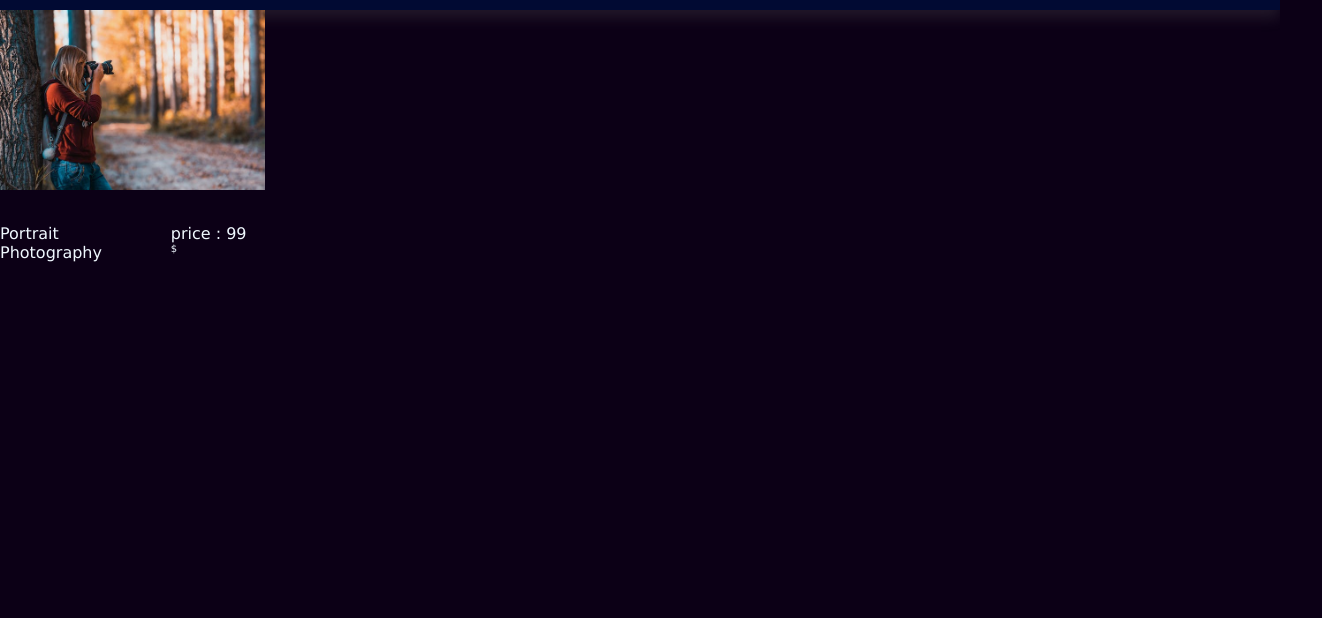
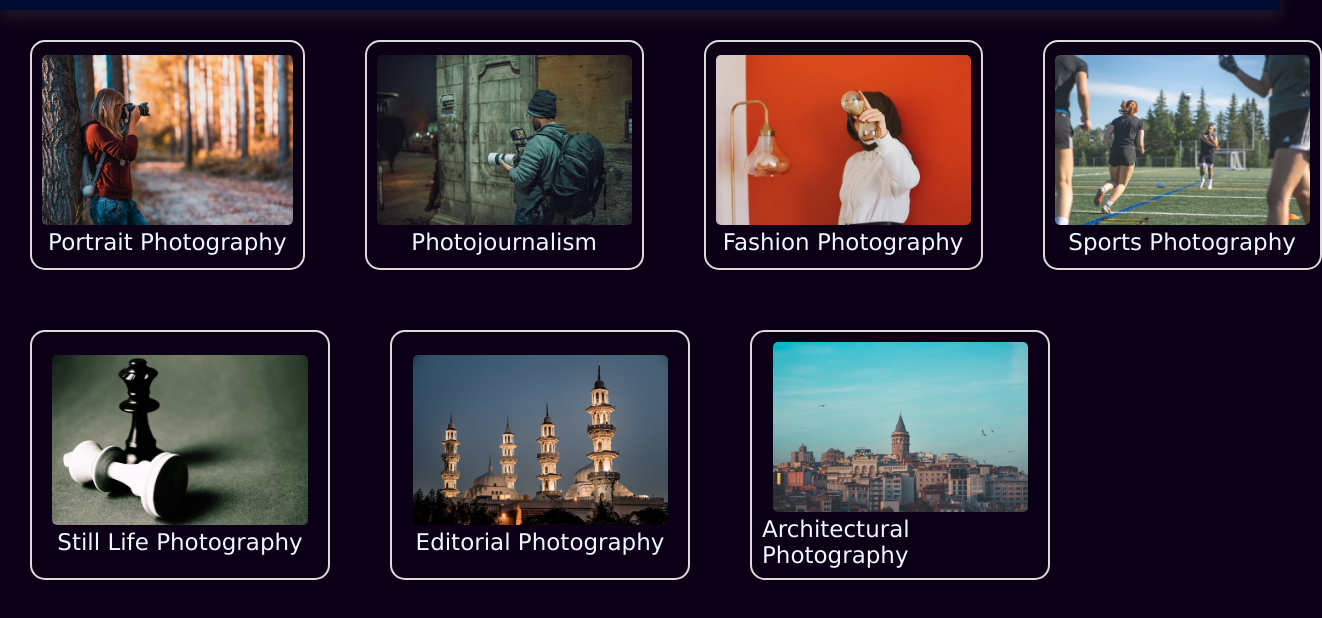
Before and after one commit to ajay-keelu/herovired, a plain HTML site: page Graded Assignment Photography/courses.html in a window 1280 px wide. Shown: the part 90-708 px from the top of the page, 1322 px wide, since content can reach past the window. Drawn offline with Linux system fonts and the light colour scheme.

Commit message:
Add files via upload

```diff
--- a/Graded Assignment Photography/courSt.css
+++ b/Graded Assignment Photography/courSt.css
@@ -1,18 +1,44 @@
+*{
+    transition: display .6s  ease-in-out !important;
+}
 .details{
     color: aliceblue;
 }
 .details .cost sup{
-    font-size: 10px ;
+    font-size: 10px;
 }
 .card{
-    height:500px;
-    width:250px;
+    min-height:230px;
+    margin: 30px;
+    width: 300px;
+    padding: 10px;
+    border: 2px solid gainsboro;
+    border-radius: 15px;
+    cursor: pointer;
+    display:flex ;
+    flex-direction: column;
+    justify-content: center;
+    align-items: center;
 }
 .card .image img{
-    height:180px;
+    height:170px;
+    border-radius: 5px;
+    transition: transform .4s ;
 }
 .details{
     display: flex;
     gap: 20px;
-    margin-top: 30px;
 }
+.details .name{
+    font-size: 23px;
+}
+.courses .main{
+    display: flex;
+}
+.card:hover .couPara{
+    display: block !important;
+}
+.card img:hover{
+    transition: transform .4s ;
+    transform: scale(1.1);
+}
--- a/Graded Assignment Photography/courses.html
+++ b/Graded Assignment Photography/courses.html
@@ -35,10 +35,65 @@
                 </div>
                 <div class="details">
                     <div class="name">Portrait Photography</div>
-                    <div class="cost">price : 99 <sup>$</sup></div>
                 </div>
 
             </div>
+            <div class="card">
+                <div class="image">
+                    <img src="./images/cource2.jpeg" alt="">
+                </div>
+                <div class="details">
+                    <div class="name">Photojournalism</div>
+                </div>
+
+            </div>
+            <div class="card">
+                <div class="image">
+                    <img src="./images/cource3.webp" alt="">
+                </div>
+                <div class="details">
+                    <div class="name">Fashion Photography</div>
+                </div>
+
+            </div>
+            <div class="card">
+                <div class="image">
+                    <img src="./images/cource4.jpeg" alt="">
+                </div>
+                <div class="details">
+                    <div class="name">Sports Photography</div>
+                </div>
+
+            </div>
+        </div>
+        <div class="main">
+            <div class="card">
+                <div class="image">
+                    <img src="./images/cource5.jpeg" alt="">
+                </div>
+                <div class="details">
+                    <div class="name">Still Life Photography</div>
+                </div>
+
+            </div>
+            <div class="card">
+                <div class="image">
+                    <img src="./images/cource6.jpeg" alt="">
+                </div>
+                <div class="details">
+                    <div class="name">Editorial Photography</div>
+                </div>
+            </div>
+            <div class="card">
+                <div class="image">
+                    <img src="./images/cource7.jpeg" alt="">
+                </div>
+                <div class="details">
+                    <div class="name">Architectural Photography</div>
+                </div>
+
+            </div>
+
         </div>
    </div>
 </body>
```
Also changed, not shown: Graded Assignment Photography/images/cource2.jpeg (added), Graded Assignment Photography/images/cource3.webp (added), Graded Assignment Photography/images/cource4.jpeg (added), Graded Assignment Photography/images/cource5.jpeg (added), Graded Assignment Photography/images/cource6.jpeg (added), Graded Assignment Photography/images/cource7.jpeg (added).
